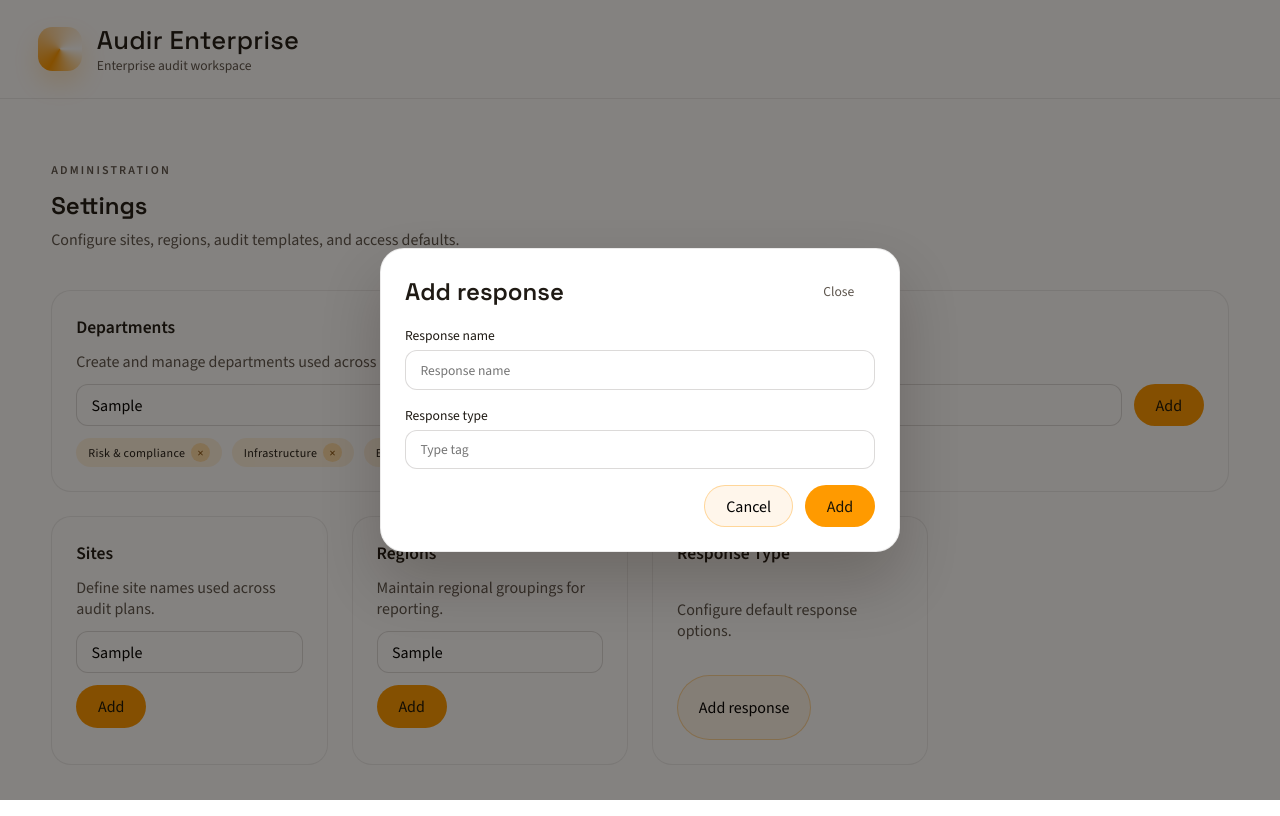
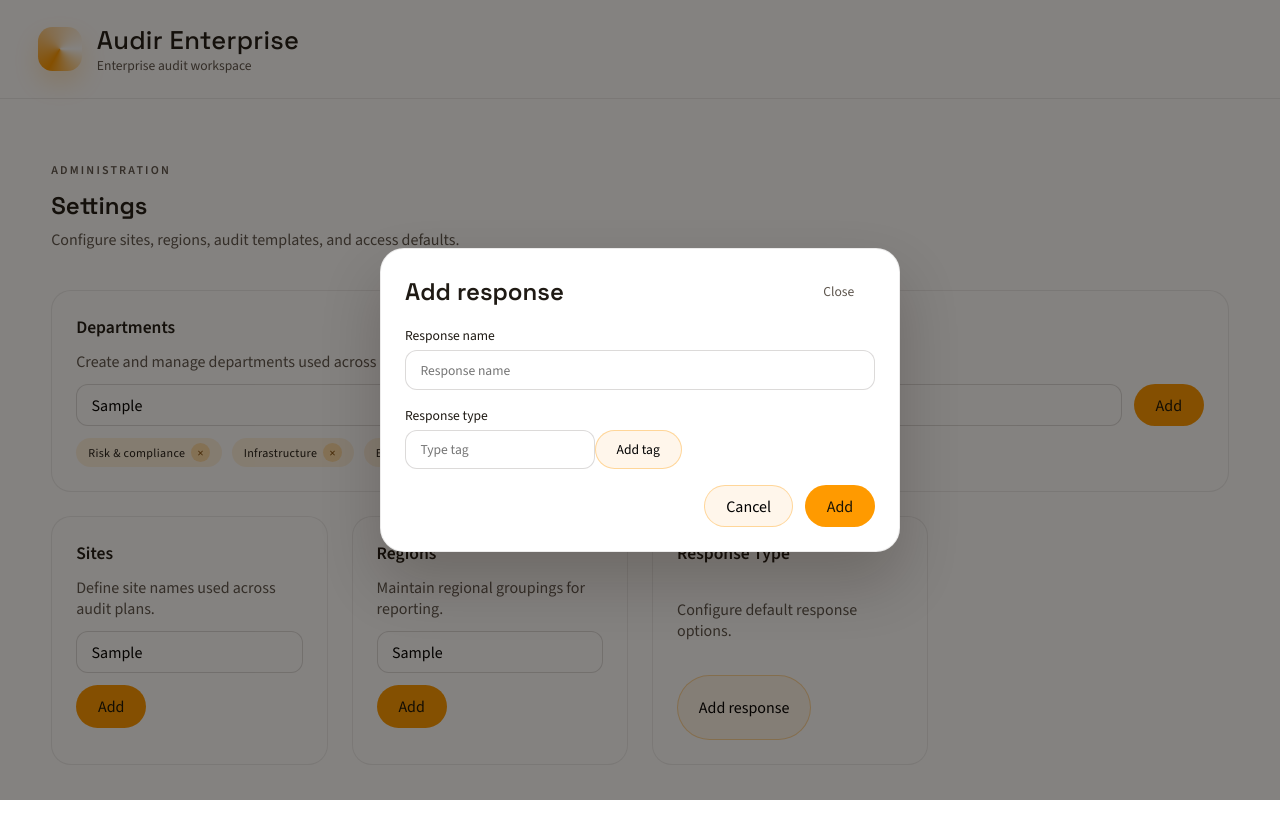
Before and after one commit to Vigameq/audir-classic, an Angular app: page /settings in a window 1280 px wide. Both pictures are taken after typing "Sample", "Sample", "Sample" into the empty fields and a click on the button "Add response". Built offline with nearby package versions, Linux system fonts and the light colour scheme.

Commit message:
Support multiple response type tags

```diff
--- a/src/app/pages/settings/settings.html
+++ b/src/app/pages/settings/settings.html
@@ -76,7 +76,9 @@
       <div class="response-list" *ngIf="responses.length">
         <div class="response-item" *ngFor="let response of responses">
           <strong>{{ response.name }}</strong>
-          <span class="tag">{{ response.type }}</span>
+          <div class="tag-list">
+            <span class="tag" *ngFor="let tag of response.types">{{ tag }}</span>
+          </div>
         </div>
       </div>
     </article>
@@ -95,7 +97,21 @@
         </label>
         <label class="field">
           Response type
-          <input type="text" [(ngModel)]="responseType" placeholder="Type tag" />
+          <div class="tag-input">
+            <input
+              type="text"
+              [(ngModel)]="responseTypeInput"
+              placeholder="Type tag"
+              name="responseTypeInput"
+            />
+            <button class="ghost" type="button" (click)="addResponseType()">Add tag</button>
+          </div>
+          <div class="tag-list" *ngIf="responseTypes.length">
+            <span class="tag" *ngFor="let tag of responseTypes">
+              {{ tag }}
+              <button type="button" class="remove" (click)="removeResponseType(tag)">×</button>
+            </span>
+          </div>
         </label>
       </div>
       <footer>
--- a/src/app/pages/settings/settings.scss
+++ b/src/app/pages/settings/settings.scss
@@ -113,6 +113,7 @@
 .response-item {
   display: flex;
   align-items: center;
+  flex-wrap: wrap;
   gap: 0.6rem;
   padding: 0.6rem 0.75rem;
   border-radius: 0.75rem;
--- a/src/app/pages/settings/settings.ts
+++ b/src/app/pages/settings/settings.ts
@@ -20,8 +20,9 @@ export class Settings {
   protected newRegion = '';
   protected showResponseModal = false;
   protected responseName = '';
-  protected responseType = '';
-  protected responses: { name: string; type: string }[] = [];
+  protected responseTypeInput = '';
+  protected responseTypes: string[] = [];
+  protected responses: { name: string; types: string[] }[] = [];
 
   protected get departments(): string[] {
     return this.departmentService.departments();
@@ -85,17 +86,34 @@ export class Settings {
   protected closeResponseModal(): void {
     this.showResponseModal = false;
     this.responseName = '';
-    this.responseType = '';
+    this.responseTypeInput = '';
+    this.responseTypes = [];
   }
 
   protected addResponse(): void {
     const name = this.responseName.trim();
-    const type = this.responseType.trim();
-    if (!name || !type) {
+    if (!name || !this.responseTypes.length) {
       return;
     }
-    this.responses = [{ name, type }, ...this.responses];
+    this.responses = [{ name, types: [...this.responseTypes] }, ...this.responses];
     this.closeResponseModal();
   }
 
+  protected addResponseType(): void {
+    const value = this.responseTypeInput.trim();
+    if (!value) {
+      return;
+    }
+    if (this.responseTypes.includes(value)) {
+      this.responseTypeInput = '';
+      return;
+    }
+    this.responseTypes = [...this.responseTypes, value];
+    this.responseTypeInput = '';
+  }
+
+  protected removeResponseType(value: string): void {
+    this.responseTypes = this.responseTypes.filter((item) => item !== value);
+  }
+
 }
```
